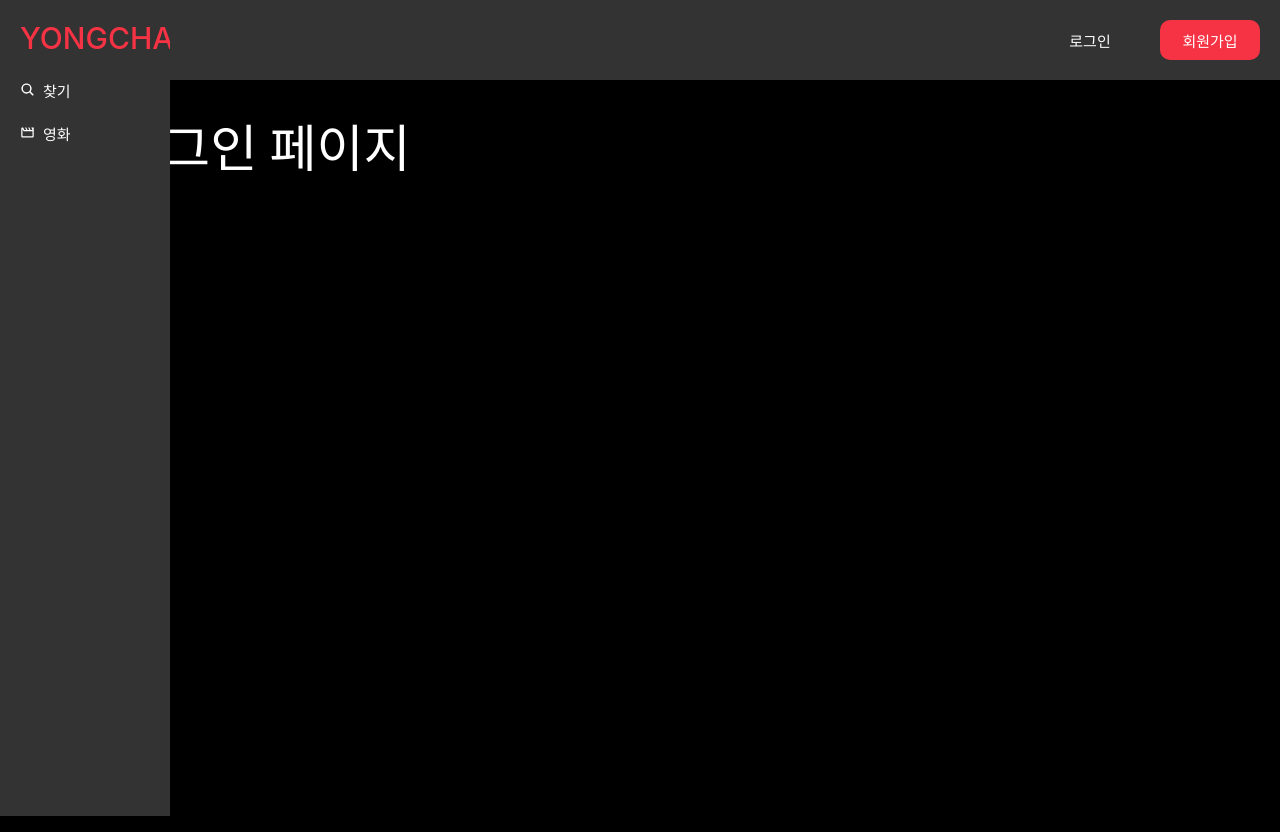
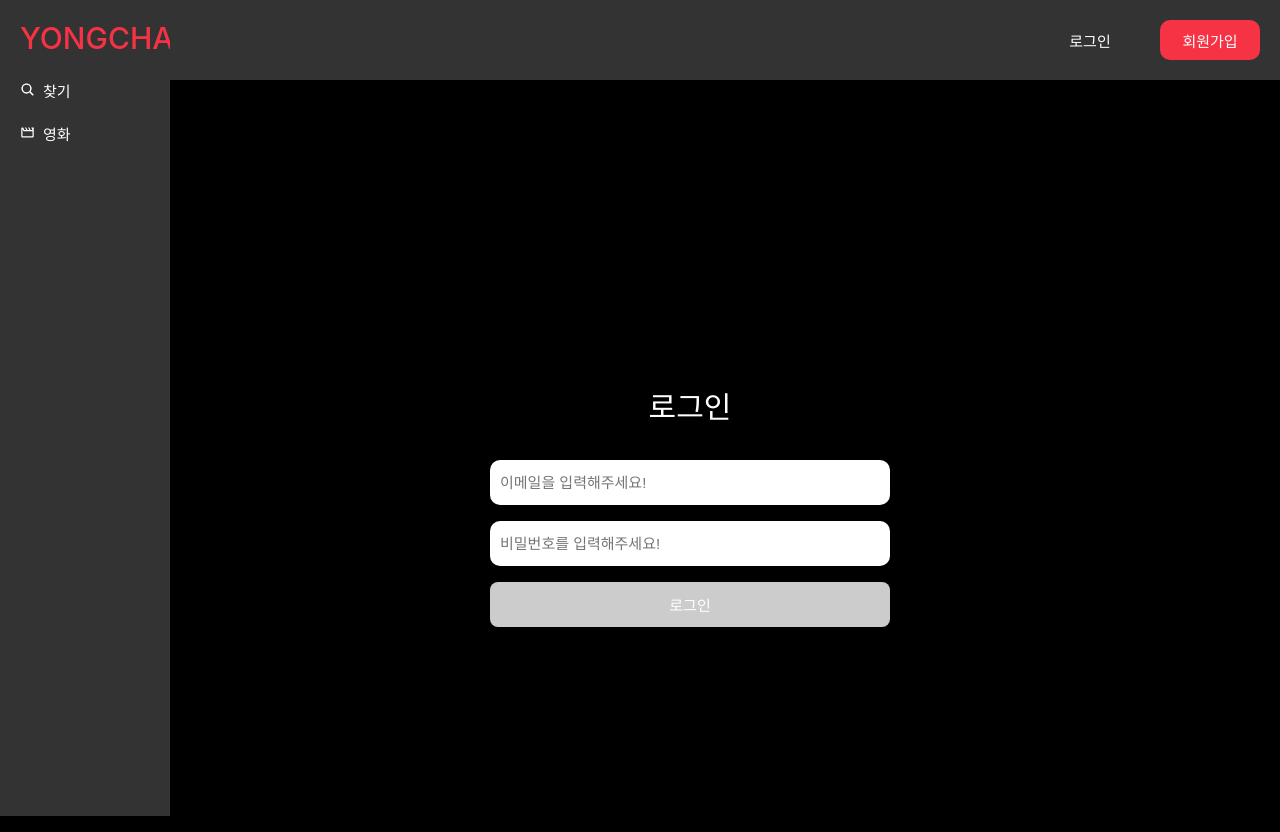
Before and after one commit to 9aeun/UMC_07th, a React (Vite) app in the folder movie/: page /login in a window 1280 px wide. Built offline with nearby package versions, Linux system fonts and the light colour scheme; no server answers.

Commit message:
movie useRef

```diff
--- a/movie/package.json
+++ b/movie/package.json
@@ -10,12 +10,15 @@
     "preview": "vite preview"
   },
   "dependencies": {
+    "@hookform/resolvers": "^3.9.1",
     "axios": "^1.7.7",
     "react": "^18.3.1",
     "react-dom": "^18.3.1",
+    "react-hook-form": "^7.53.1",
     "react-icons": "^5.3.0",
     "react-router-dom": "^6.26.2",
-    "styled-components": "^6.1.13"
+    "styled-components": "^6.1.13",
+    "yup": "^1.4.0"
   },
   "devDependencies": {
     "@eslint/js": "^9.9.0",
--- a/movie/src/App.jsx
+++ b/movie/src/App.jsx
@@ -1,8 +1,6 @@
 import './App.css';
 
 import { createBrowserRouter, RouterProvider } from "react-router-dom";
-
-import HomePage from "./pages/home.jsx";
 import NotFound from "./pages/not-found.jsx";
 import MoviesPage from "./pages/movies.jsx";
 import RootLayout from "./layout/root-layout.jsx";
@@ -20,10 +18,10 @@ const router = createBrowserRouter([
         children: [
             {
                 index: true,
-                element: <MoviesPage category="popular" />, // 기본 카테고리 설정
+                element: <MoviesPage category="popular" />,
             },
             {
-                path: 'movie/:category', // 카테고리 매개변수 설정
+                path: 'movie/:category',
                 element: <MoviesPage />,
             },
             {
--- a/movie/src/pages/login.jsx
+++ b/movie/src/pages/login.jsx
@@ -1,7 +1,40 @@
+import React from 'react';
+import { useForm } from 'react-hook-form';
+import * as yup from 'yup';
+import { yupResolver } from '@hookform/resolvers/yup';
+import * as S from "../styles/signup.style";
 
 const LoginPage = () => {
-    return(
-        <h1>로그인 페이지</h1>
+    const schema = yup.object().shape({
+        email: yup.string().email('유효한 이메일 주소를 입력해주세요.').required('이메일을 반드시 입력해주세요.'),
+        password: yup.string().min(8, '비밀번호는 8자 이상이어야 합니다.').max(16, '비밀번호는 16자 이하여야 합니다.').required('비밀번호를 입력해주세요.')
+    });
+
+    const { register, handleSubmit, formState: { errors, isValid } } = useForm({
+        resolver: yupResolver(schema),
+        mode: "onChange" // 입력 시마다 유효성 검사
+    });
+
+    const onSubmit = (data) => {
+        console.log('폼 데이터 제출');
+        console.log(data);
+    };
+
+    return (
+        <S.LoginContainer>
+            <S.Intro>로그인</S.Intro>
+            <form onSubmit={handleSubmit(onSubmit)}>
+                <S.InputBox type="email" placeholder="이메일을 입력해주세요!" {...register("email")} />
+                <p style={{ color: 'red' }}>{errors.email?.message}</p>
+
+                <S.InputBox type="password" placeholder="비밀번호를 입력해주세요!" {...register("password")} />
+                <p style={{ color: 'red' }}>{errors.password?.message}</p>
+
+                <S.SubmitButton type="submit" disabled={!isValid} isDisabled={!isValid}>
+                    로그인
+                </S.SubmitButton>
+            </form>
+        </S.LoginContainer>
     );
 };
 
--- a/movie/src/pages/signUp.jsx
+++ b/movie/src/pages/signUp.jsx
@@ -1,6 +1,53 @@
+import React from 'react';
+import { useForm } from 'react-hook-form';
+import * as yup from 'yup';
+import { yupResolver } from '@hookform/resolvers/yup';
+import * as S from "../styles/signup.style";
+
 const SignUpPage = () => {
-    return(
-        <h1>회원가입 페이지</h1>
+    const schema = yup.object().shape({
+        email: yup.string().email('유효한 이메일 주소를 입력해주세요.').required('이메일을 반드시 입력해주세요.'),
+        password: yup.string().min(8, '비밀번호는 8자 이상이어야 합니다.').max(16, '비밀번호는 16자 이하여야 합니다.').required('비밀번호를 입력해주세요.'),
+        confirmPassword: yup.string()
+            .oneOf([yup.ref('password'), null], '비밀번호가 일치하지 않습니다.')
+            .required('비밀번호 확인을 입력해주세요.')
+    });
+
+    const { register, handleSubmit, formState: { errors, isValid }, watch } = useForm({
+        resolver: yupResolver(schema),
+        mode: "onChange" // 입력 시마다 유효성 검사를 수행
+    });
+
+    const password = watch("password");
+    const confirmPassword = watch("confirmPassword");
+
+    const onSubmit = (data) => {
+        console.log('폼 데이터 제출');
+        console.log(data);
+    };
+
+    return (
+        <S.LoginContainer>
+            <S.Intro>회원가입</S.Intro>
+            <form onSubmit={handleSubmit(onSubmit)}>
+                <S.InputBox type="email" placeholder="이메일을 입력해주세요!" {...register("email")} />
+                <p style={{ color: 'red' }}>{errors.email?.message}</p>
+
+                <S.InputBox type="password" placeholder="비밀번호를 입력해주세요!" {...register("password")} />
+                <p style={{ color: 'red' }}>{errors.password?.message}</p>
+
+                <S.InputBox type="password" placeholder="비밀번호를 다시 입력해주세요!" {...register("confirmPassword")} />
+                <p style={{ color: 'red' }}>{errors.confirmPassword?.message}</p>
+
+                <S.SubmitButton
+                    type="submit"
+                    disabled={!isValid || password !== confirmPassword}
+                    isDisabled={!isValid || password !== confirmPassword}
+                >
+                    제출
+                </S.SubmitButton>
+            </form>
+        </S.LoginContainer>
     );
 };
 
--- /dev/null
+++ b/movie/src/styles/signup.style.js
@@ -0,0 +1,54 @@
+import styled from "styled-components";
+
+export const LoginContainer = styled.div`
+    width: 100% - 150px;
+    height: 100vh;
+    display: flex;
+    flex-direction: column;
+    align-items: center;
+    color: white;
+    padding: 20px;
+    justify-content: center; /* 수직 가운데 정렬 */
+`;
+
+export const Intro = styled.h3`
+    font-size: 30px;
+    margin: 0;
+    padding: 0;
+    text-align: center;
+    font-weight: 800;
+    margin-bottom: 30px;
+    color : white;
+`;
+
+export const InputBox = styled.input`
+    width: 400px;
+    height: 45px;
+    border-radius: 10px;
+    background-color: white;
+    padding: 10px;
+    align-items: flex-start;
+    font-size: 15px;
+    box-sizing: border-box;
+    margin-bottom: 20px;
+    border: none;
+    margin: 0;
+`;
+
+export const SubmitButton = styled.button`
+    width: 400px;
+    height: 45px;
+    padding: 10px;
+    font-size: 15px;
+    border-radius: 8px;
+    text-align: center;
+    border: none;
+    background-color: ${({ isDisabled }) => (isDisabled ? "#ccc" : "#f53344")};
+    color: white;
+    font-weight: bold;
+    cursor: ${({ isDisabled }) => (isDisabled ? "not-allowed" : "pointer")};
+
+    &:hover {
+        background-color: ${({ isDisabled }) => (isDisabled ? "#ccc" : "#e02434")};
+    }
+`;
```
Also changed, not shown: 1 other file (tests, documents, lock files or other folders).
